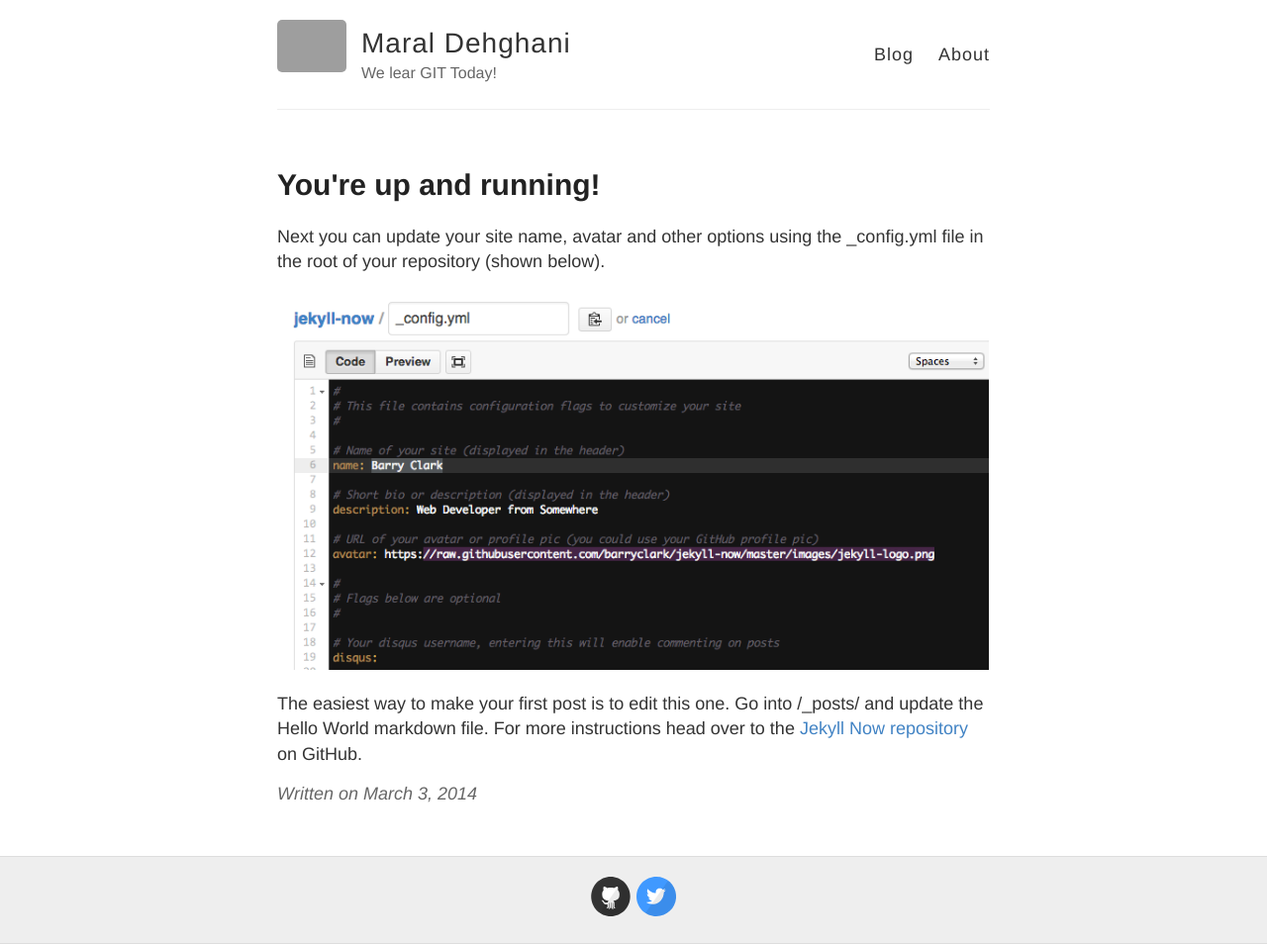
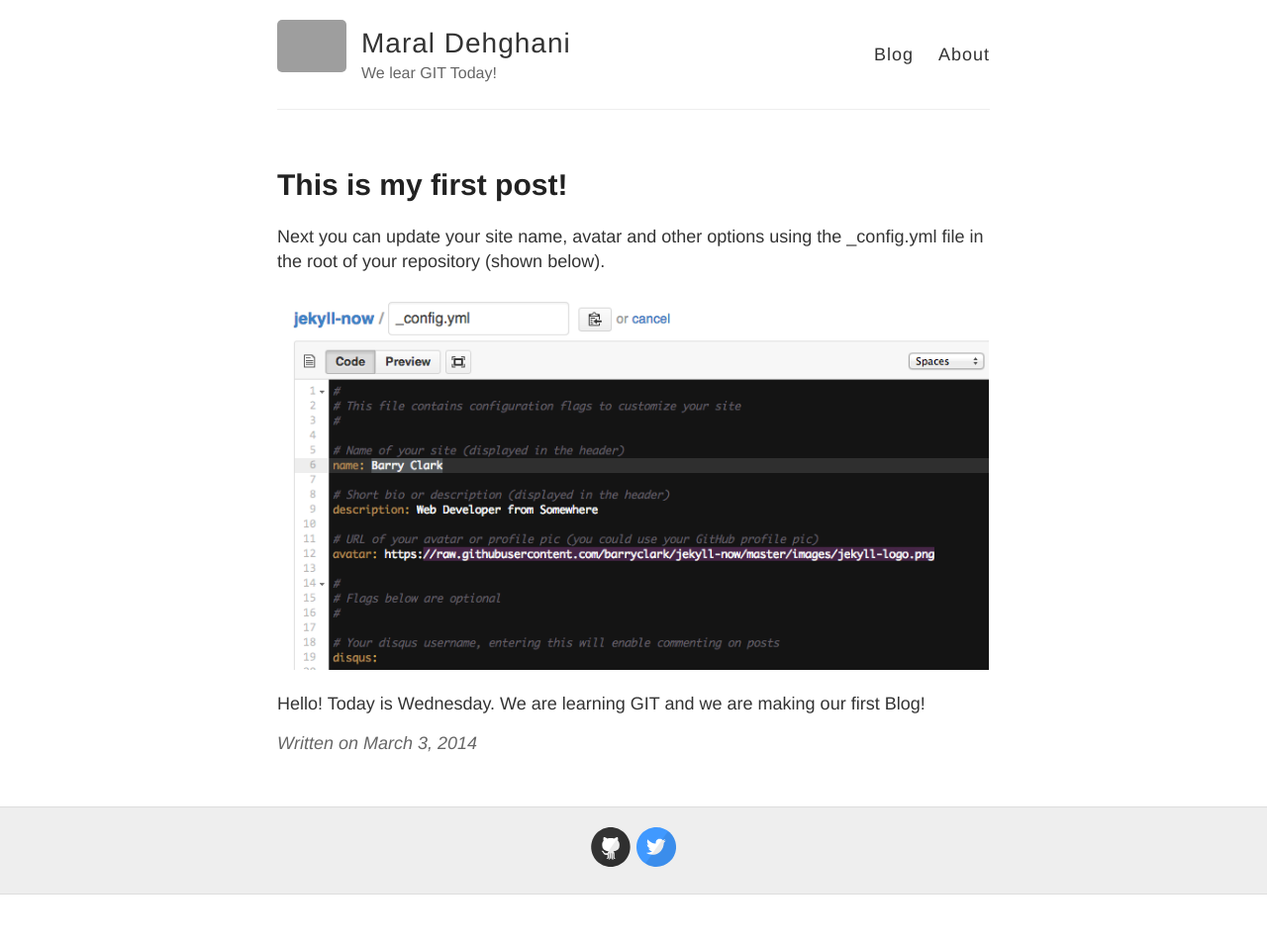
Before and after one commit to MaralDehghani/MaralDehghani.github.io, a Jekyll site: the page built from _posts/2014-3-3-Hello-World.md, in a window 1280 px wide. Shown: the whole page at 99% size. Built offline with Jekyll 4.4.1, drawn with Linux system fonts in a browser that asks for light colours; after the commit the page ends 904 px from its top, so only the background shows below that; grey boxes are pictures that could not be loaded.

Commit message:
i wrote my first post

```diff
--- a/_posts/2014-3-3-Hello-World.md
+++ b/_posts/2014-3-3-Hello-World.md
@@ -1,10 +1,12 @@
 ---
 layout: post
-title: You're up and running!
+title: This is my first post!
 ---
 
 Next you can update your site name, avatar and other options using the _config.yml file in the root of your repository (shown below).
 
 ![_config.yml]({{ site.baseurl }}/images/config.png)
 
-The easiest way to make your first post is to edit this one. Go into /_posts/ and update the Hello World markdown file. For more instructions head over to the [Jekyll Now repository](https://github.com/barryclark/jekyll-now) on GitHub.
+Hello!
+Today is Wednesday.
+We are learning GIT and we are making our first Blog!
```
